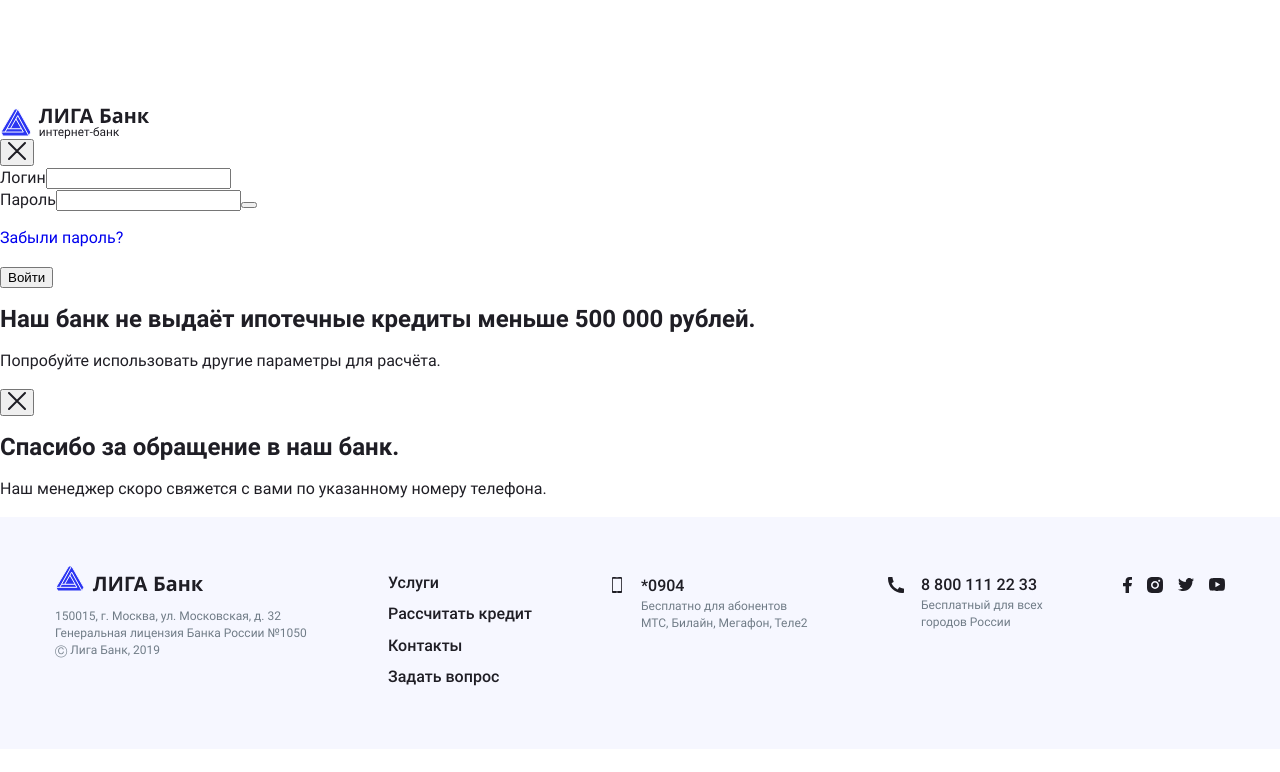
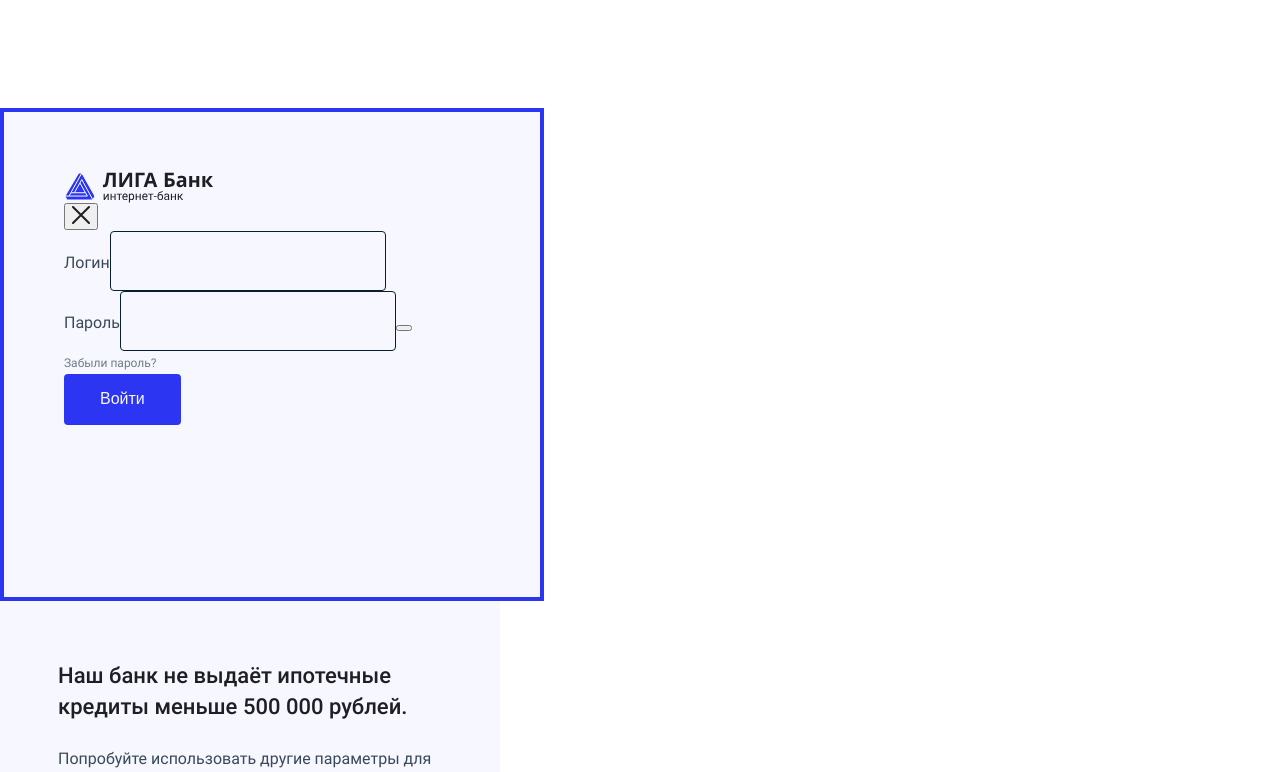
Before and after one commit to geoniced/liga-bank, a React (Create React App) app: page / in a window 1280 px wide. Shown: the part 3405-4177 px from the top of the page. Before the commit the page ends 4154 px from the top, so only its background shows below. Built offline with nearby package versions, Linux system fonts and the light colour scheme.

Commit message:
Делает базовый класс попапа, добавляет базовые стили для попапов

```diff
--- a/src/components/credit-denied-popup/credit-denied-popup.jsx
+++ b/src/components/credit-denied-popup/credit-denied-popup.jsx
@@ -1,8 +1,8 @@
 const CreditDeniedPopup = () => {
   return (
-    <section className="credit-denied-popup">
-      <h2 className="credit-denied-popup__title">Наш банк не выдаёт ипотечные кредиты меньше 500 000 рублей.</h2>
-      <p className="credit-denied-popup__description">
+    <section className="credit-denied-popup basic-popup">
+      <h2 className="credit-denied-popup__title basic-popup__title">Наш банк не выдаёт ипотечные кредиты меньше 500 000 рублей.</h2>
+      <p className="credit-denied-popup__description basic-popup__description">
         Попробуйте использовать другие параметры для расчёта.
       </p>
     </section>
--- a/src/components/credit-requested-popup/credit-requested-popup.jsx
+++ b/src/components/credit-requested-popup/credit-requested-popup.jsx
@@ -2,11 +2,11 @@ import CloseButton from "../close-button/close-button";
 
 const CreditRequestedPopup = () => {
   return (
-    <section className="credit-denied-popup">
+    <section className="credit-denied-popup basic-popup">
       <CloseButton className="credit-denied-popup__close-button" />
 
-      <h2 className="credit-denied-popup__title">Спасибо за обращение в наш банк.</h2>
-      <p className="credit-denied-popup__description">
+      <h2 className="credit-denied-popup__title basic-popup__title">Спасибо за обращение в наш банк.</h2>
+      <p className="credit-denied-popup__description basic-popup__description">
         Наш менеджер скоро свяжется с вами по указанному номеру телефона.
       </p>
     </section>
--- a/src/components/login-popup/login-popup.jsx
+++ b/src/components/login-popup/login-popup.jsx
@@ -29,7 +29,7 @@ const LoginPopup = () => {
           </p>
         </div>
 
-        <button className="login-popup__submit" type="submit">Войти</button>
+        <button className="login-popup__submit button" type="submit">Войти</button>
       </form>
     </section>
   );
--- /dev/null
+++ b/src/scss/basic-popup.scss
@@ -0,0 +1,18 @@
+.basic-popup {
+  width: 500px;
+  padding: 60px 58px;
+  background-color: $light-gray;
+}
+
+.basic-popup__title {
+  margin: 0;
+  margin-bottom: 25px;
+
+  font-size: 22px;
+  line-height: 140%;
+  font-weight: 500;
+}
+
+.basic-popup__description {
+  color: $faded-black;
+}
--- /dev/null
+++ b/src/scss/login-popup.scss
@@ -0,0 +1,40 @@
+.login-popup {
+  width: 544px;
+  min-height: 493px;
+  padding: 60px;
+
+  background-color: $light-gray;
+  border: 4px solid $blue;
+}
+
+.login-popup__label {
+  color: $faded-black;
+}
+
+.login-popup__input {
+  padding-top: 17px;
+  padding-right: 23px;
+  padding-bottom: 16px;
+  padding-left: 23px;
+
+  font-family: inherit;
+  font-size: 18px;
+  line-height: 140%;
+  letter-spacing: 0.03em;
+
+  border: 1px solid #0A1E32;
+  border-radius: 4px;
+  background-color: inherit;
+}
+
+.login-popup__forgot-password {
+  margin: 0;
+}
+
+.login-popup__forgot-password-link {
+  font-size: 12px;
+  color: $faded-gray;
+
+  @include basic-hover;
+  @include basic-active;
+}
--- a/src/scss/request-form.scss
+++ b/src/scss/request-form.scss
@@ -86,6 +86,7 @@
 
   border: 1px solid #0A1E32;
   border-radius: 4px;
+  background-color: inherit;
 }
 
 .request-form__send {
--- a/src/scss/style.scss
+++ b/src/scss/style.scss
@@ -3,6 +3,7 @@
 @import "./scaffolding.scss";
 
 @import "./button.scss";
+@import "./basic-popup.scss";
 
 @import "./page-header.scss";
 @import "./logo.scss";
@@ -20,6 +21,8 @@
 @import "./request-form.scss";
 @import "./bank-departments.scss";
 
+@import "./login-popup.scss";
+
 @import "./contact-address.scss";
 @import "./socials.scss";
 @import "./page-footer.scss";
```
